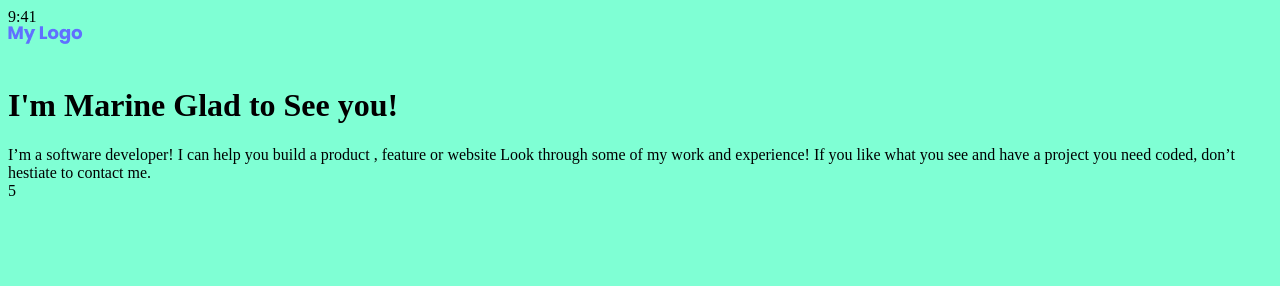
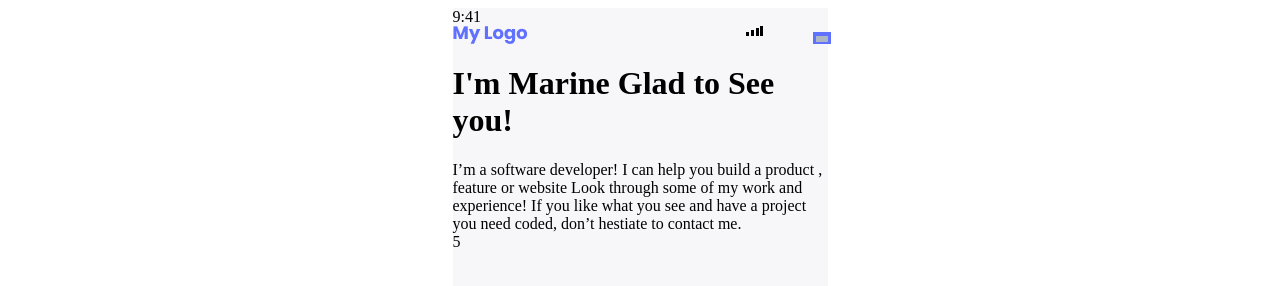
Before and after one commit to Lucas-Erkana/Portfolio-Mobile, a website: page index.html in a window 1280 px wide. Shown: the top 286 px of the page. Drawn offline with Linux system fonts and the light colour scheme.

Commit message:
add styles on grid-container area that will contain all items

```diff
--- a/style.css
+++ b/style.css
@@ -1,3 +1,132 @@
 body {
-  background-color: aquamarine;
+  max-width: 1400px;
+  }
+.grid-container {
+  background-image: url("images/header-background-mobile.png");
+  justify-content: center;
+  align-items: center;
+  margin: 0 auto;
+  position: relative;
+  width: 375px;
+  height: 5410px;
+  background: #F7F7F9;
+  border-color: black;
 }
+.class #time{
+  position: absolute;
+  width: 54px;
+  height: 16px;
+  left: 0px;
+  top: calc(50% - 16px/2 + 0.5px);
+  font-family: 'Roboto';
+  font-style: normal;
+  font-weight: 500;
+  font-size: 14px;
+  line-height: 16px;
+  text-align: left;
+  letter-spacing: -0.28px;
+  color: #000000;
+}
+#bar1 {
+  position: absolute;
+  width: 3px;
+  height: 10.67px;
+  right: 64.33px;
+  top: 17.67px;
+  background: #000000;
+  border-color: black;
+}
+#bar2{
+  position: absolute;
+  width: 3px;
+  height: 8.33px;
+  right: 69px;
+  top: 20px;
+  background: #000000;
+  border-color: black;
+}
+#bar3{
+  position: absolute;
+  width: 3px;
+  height: 6px;
+  right: 73.67px;
+  top: 22.33px;
+  background: #000000;
+  border-color: black;
+}
+#bar4{
+  position: absolute;
+  width: 3px;
+  height: 4px;
+  right: 78.33px;
+  top: 24.33px;
+  background: #000000;
+  border-color: black;
+}
+.cellularbar {
+  display: inline-flexbox;
+}
+.logo img{
+  width: 76px;
+  height: 20px;
+  font-family: 'Poppins';
+  font-style: normal;
+  font-weight: 700;
+  font-size: 18px;
+  line-height: 20px;
+  /* identical to box height, or 111% */
+  display: flex;
+  align-items: center;
+  text-align: center;
+  /* Primary/B400 */
+  color: #6070FF;
+  /* Inside auto layout */
+  flex: none;
+  order: 0;
+  flex-grow: 0;
+}
+
+#line1{
+  position: absolute;
+  left: 16.67%;
+  right: 16.67%;
+  top: 29.17%;
+  bottom: 70.83%;
+  border: 2px solid #ACB7C3;
+  background-color: blueviolet;
+  float:right;
+}
+#line2{
+  position: absolute;
+  left: 16.67%;
+  right: 16.67%;
+  top: 50%;
+  bottom: 50%;
+  border: 2px solid #ACB7C3;
+  float:right
+}
+#line3{
+  position: absolute;
+ left: 16.67%;
+ right: 16.67%;
+ top: 29.17%;
+ bottom: 70.83%;
+ border: 2px solid #ACB7C3;
+ float:right
+}
+
+.union{
+position: relative;
+width: 18px;
+height: 12px;
+left: 3px;
+top: 6px;
+background: #6070FF;
+/* align-items: flex-end; */
+/* margin-left: 350px; */
+position: relative;
+float:right;
+}
+#logo{
+  float: left;
+}
```
